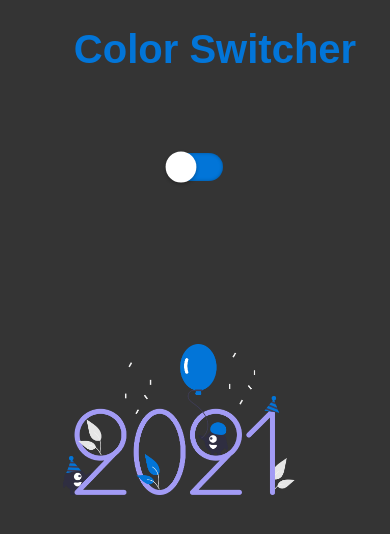
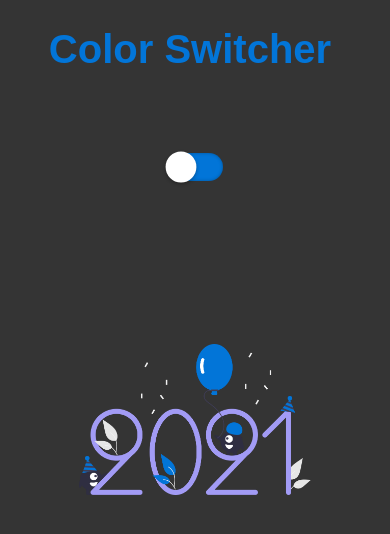
Before and after one commit to ShimilSAbraham/Color-Switcher, a plain HTML site: page index.html in a window 390 px wide. Shown: the top 534 px of the page. Drawn offline with Linux system fonts and the light colour scheme.

Commit message:
Update index.css

```diff
--- a/index.css
+++ b/index.css
@@ -42,8 +42,9 @@ body{
       }
       @media screen and (max-width: 692px)
       {
+          body{max-width: 340px;}
           .center{flex-direction: column;}
-          .switch{transform: scale(0.7); margin: 10px 0;}
+          .switch{transform: scale(0.7); margin: 20px 0;}
       }
       .switch{
         background: #0275d8;
@@ -81,7 +82,7 @@ body{
     top: 50%;
     left: 50%;
     transform: translate(-35%,-20%);
-    transition: 1s ease;
+    transition: 1s all;
 }
 
 @media screen and (max-width:600px){
@@ -91,6 +92,6 @@ body{
     margin: 10% auto;
     padding: 30%;
     width: 300px;
-    transform: translate(-28%,-50%);
+    transform: translate(-25%,-50%);
 }
 }
```
